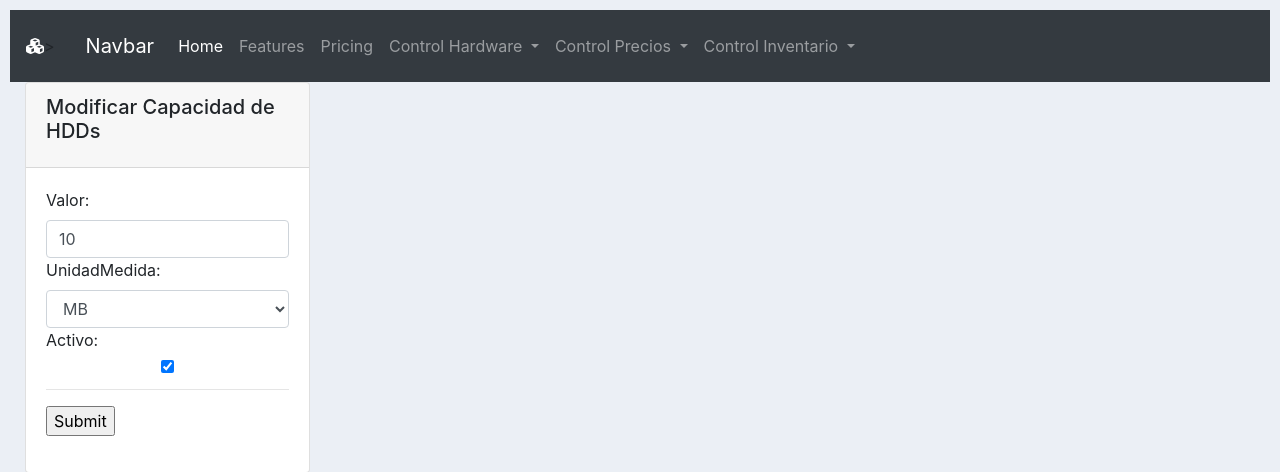
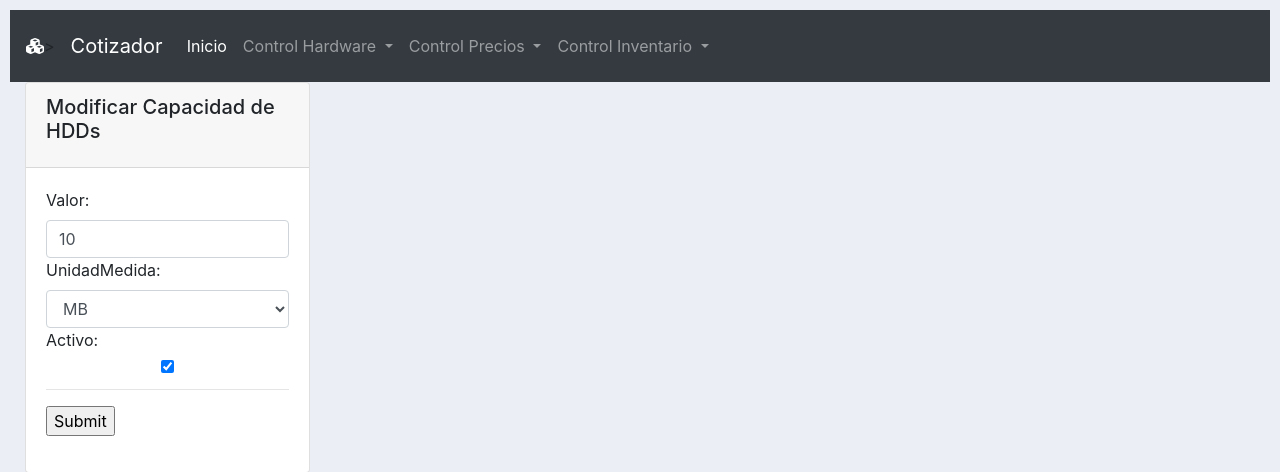
Before and after one commit to gavalmart/cotizador, a Django app: page /capacidades/1 in a window 1280 px wide. Shown: the top 472 px of the page. Run offline with Django 4.2, Linux system fonts and the light colour scheme; tables that the repository leaves empty hold one stand-in row (values such as "Sample post").

Commit message:
Update barra_nav.html

```diff
--- a/controlHardware/templates/barra_nav.html
+++ b/controlHardware/templates/barra_nav.html
@@ -1,16 +1,14 @@
 {% load static %}
 <nav class="navbar navbar-expand-lg navbar-dark bg-dark">
-
-
 <!--
 <img src="{% static 'images/logo.png' %}" alt="logo" height="40px">
 -->
-<i class="fa-solid fa-cubes" style="color: #ffffff;"></i>></i>
+  <i class="fa-solid fa-cubes" style="color: #ffffff;"></i>></i>
 
-<div class="container-fluid">
+<!-- <div class="container-fluid">
     <button class="navbar-toggler" type="button" data-toggle="collapse" data-target="#navbarNav" aria-controls="navbarNav" aria-expanded="false" aria-label="Toggle navigation">
       <span class="navbar-toggler-icon"></span>
-    </button>
+    </button> -->
 
   <!-- <div class="collapse navbar-collapse" id="navbarNav">
   <ul class="navbar-nav">
@@ -26,29 +24,25 @@
   </ul>
   </div> -->
   <nav class="navbar navbar-expand-lg navbar-dark bg-dark">
-    <a class="navbar-brand" href="#">Navbar</a>
+    <a class="navbar-brand" href="#">Cotizador</a>
     <button class="navbar-toggler" type="button" data-toggle="collapse" data-target="#navbarNavDropdown" aria-controls="navbarNavDropdown" aria-expanded="false" aria-label="Toggle navigation">
       <span class="navbar-toggler-icon"></span>
     </button>
     <div class="collapse navbar-collapse" id="navbarNavDropdown">
       <ul class="navbar-nav">
         <li class="nav-item active">
-          <a class="nav-link" href="#">Home <span class="sr-only">(current)</span></a>
-        </li>
-        <li class="nav-item">
-          <a class="nav-link" href="#">Features</a>
-        </li>
-        <li class="nav-item">
-          <a class="nav-link" href="#">Pricing</a>
+          <a class="nav-link" href="#">Inicio <span class="sr-only">(current)</span></a>
         </li>
         <li class="nav-item dropdown">
           <a class="nav-link dropdown-toggle" href="#" id="navbarDropdownMenuLink" role="button" data-toggle="dropdown" aria-haspopup="true" aria-expanded="false">
             Control Hardware
           </a>
           <div class="dropdown-menu" aria-labelledby="navbarDropdownMenuLink">
-            <a class="dropdown-item" href="#">Action</a>
-            <a class="dropdown-item" href="#">Another action</a>
-            <a class="dropdown-item" href="#">Something else here</a>
+            <a class="dropdown-item" href="#">Proveedores</a>
+            <a class="dropdown-item" href="#">Fabricantes</a>
+            <a class="dropdown-item" href="#">Capacidades de Discos Duros</a>
+            <a class="dropdown-item" href="#">Modelos de Discos Duros</a>
+            <a class="dropdown-item" href="#">Modelos de NAS</a>
           </div>
 
         </li>
@@ -58,9 +52,9 @@
             Control Precios
           </a>
           <div class="dropdown-menu" aria-labelledby="navbarDropdownMenuLink">
-            <a class="dropdown-item" href="#">Action</a>
-            <a class="dropdown-item" href="#">Another action</a>
-            <a class="dropdown-item" href="#">Something else here</a>
+            <a class="dropdown-item" href="#">&nbsp;</a>
+            <a class="dropdown-item" href="#">&nbsp;</a>
+            <a class="dropdown-item" href="#">&nbsp;</a>
           </div>
 
         </li>
@@ -70,9 +64,9 @@
             Control Inventario
           </a>
           <div class="dropdown-menu" aria-labelledby="navbarDropdownMenuLink">
-            <a class="dropdown-item" href="#">Action</a>
-            <a class="dropdown-item" href="#">Another action</a>
-            <a class="dropdown-item" href="#">Something else here</a>
+            <a class="dropdown-item" href="#">&nbsp;</a>
+            <a class="dropdown-item" href="#">&nbsp;</a>
+            <a class="dropdown-item" href="#">&nbsp;</a>
           </div>
 
         </li>
```
